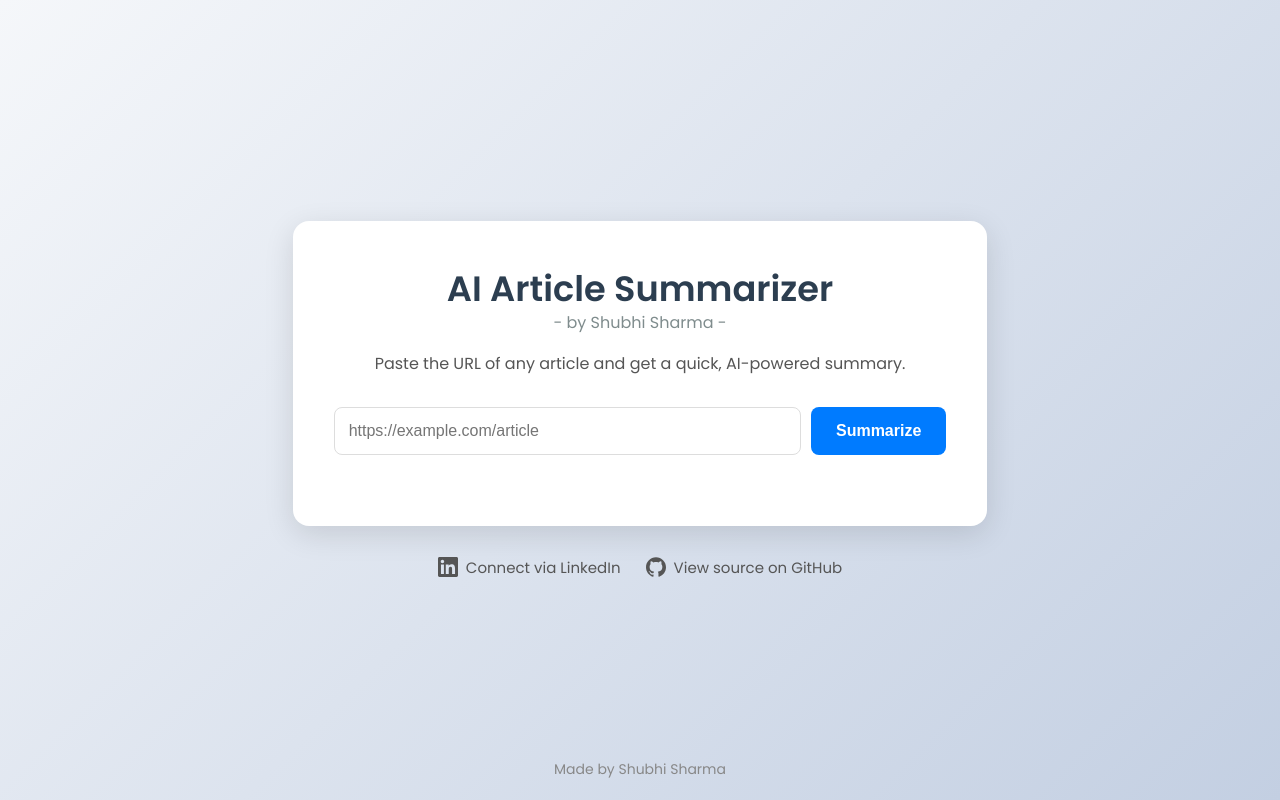
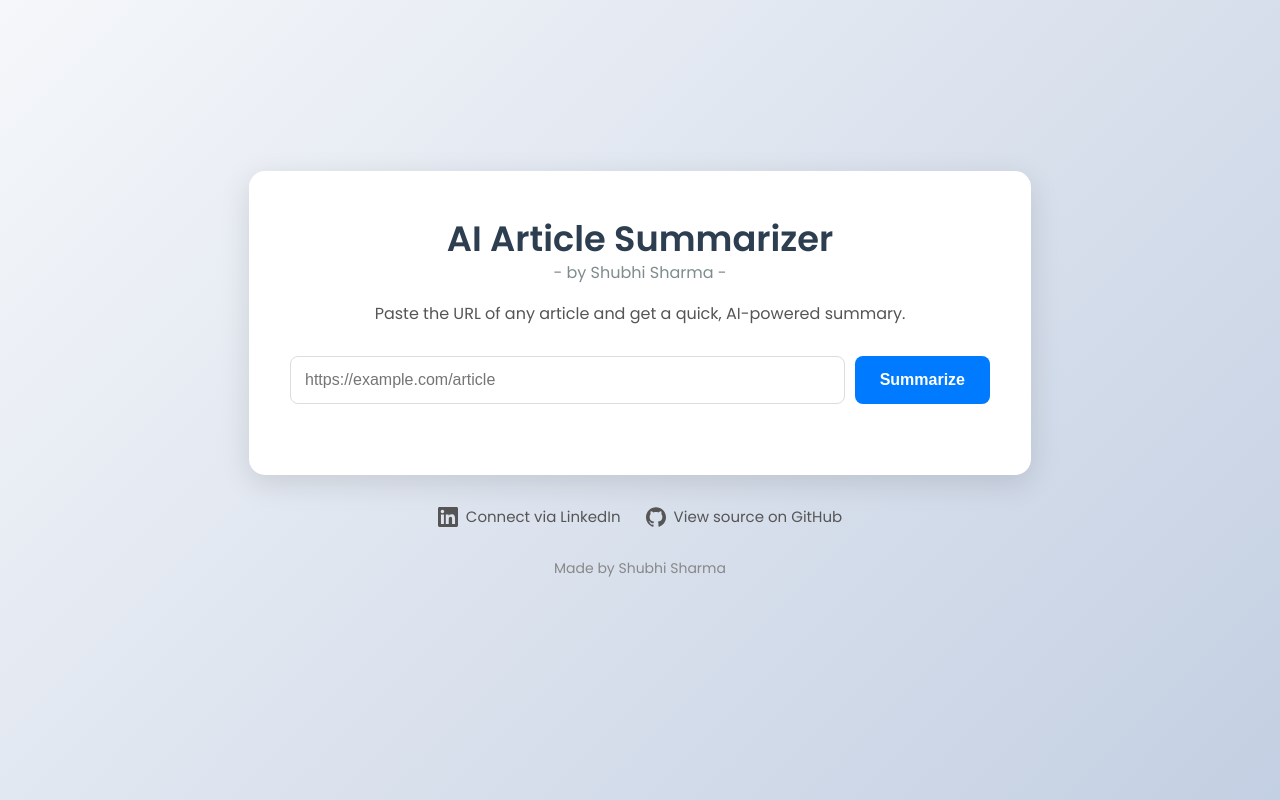
Before and after one commit to shvbhii/AI-article-summarizer, a website: page index.html in a window 1280 px wide. Drawn offline with Linux system fonts and the light colour scheme.

Commit message:
second commit

```diff
--- a/index.html
+++ b/index.html
@@ -37,7 +37,6 @@
             </div>
         </div>
 
-
         <div class="social-links">
 
 
@@ -51,10 +50,10 @@
                 <span>View source on GitHub</span>
             </a>
         </div>
-    </div>
 
 
-    <footer>Made by Shubhi Sharma</footer>
+        <footer>Made by Shubhi Sharma</footer>
+    </div>
 
     <script src="script.js"></script>
 </body>
--- a/style.css
+++ b/style.css
@@ -11,12 +11,14 @@ body {
     box-sizing: border-box;
 }
 
-
 .main-wrapper {
     display: flex;
     flex-direction: column;
     align-items: center;
     gap: 30px;
+    width: 100%;
+
+    padding-bottom: 50px;
 }
 
 .container {
@@ -130,8 +132,6 @@ button:hover {
     100% { transform: rotate(360deg); }
 }
 
-
-
 .social-links {
     display: flex;
     justify-content: center;
@@ -157,9 +157,9 @@ button:hover {
     height: 20px;
 }
 
+
 footer {
     font-size: 14px;
     color: #888;
-    position: absolute;
-    bottom: 20px;
+
 }
```
Also changed, not shown: README.md (added), Screenshot 2025-07-20 192046.png (added), Screenshot 2025-07-20 192218.png (added).
